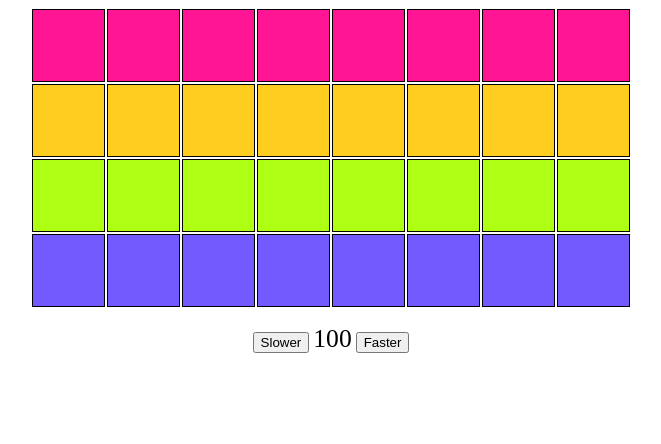
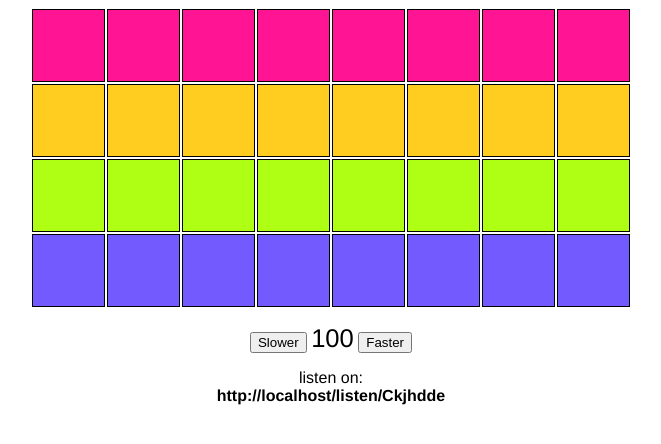
Before and after one commit to daliacoss/telematicdrums, a Flask app: a page that uses templates/index.html in a window 1280 px wide. Shown: the top 444 px of the page, without its empty margins (309-970 px from the left). Run offline with Flask 2, Linux system fonts and the light colour scheme; data comes from the database, SQL or seed files in the repository; some libraries are stand-ins or nearby versions.

Commit message:
added readme; split requirements file; page displays listener URL

```diff
--- a/index.py
+++ b/index.py
@@ -1,5 +1,5 @@
 from __future__ import print_function
-from flask import Flask, render_template, request, redirect, abort
+from flask import Flask, render_template, request, redirect, abort, url_for
 from flask_restful import Api, Resource, reqparse
 # from flask.ext.socketio import SocketIO
 from flask.ext.sqlalchemy import SQLAlchemy
@@ -175,6 +175,7 @@
 
 @app.route("/<string:session_key>")
 def player(session_key):
+
 	if type(session_key) not in (str, unicode) or len(session_key) != 7:
 		return abort(400, "Session key must be 7-character string")
 
--- /dev/null
+++ b/requirements-client.txt
@@ -0,0 +1,3 @@
+python-rtmidi==0.5b1
+requests==2.6.0
+socketIO-client==0.6.1
--- a/requirements.txt
+++ b/requirements.txt
@@ -17,12 +17,7 @@
 gunicorn==0.16.1
 itsdangerous==0.24
 psycopg2==2.6
-python-rtmidi==0.5b1
-pytz==2015.2
-requests==2.6.0
 six==1.9.0
-socketIO-client==0.6.1
-text-rearranger==1.0
 urllib3==1.10.2
 websocket-client==0.29.0
 wsgiref==0.1.2
--- a/static/main.css
+++ b/static/main.css
@@ -1,3 +1,7 @@
+body {
+	font-family: Helvetica;
+}
+
 #sequencer {
 	width: 600px;
 	margin-left: auto;
@@ -10,6 +14,10 @@
 
 #footer {
 	text-align: center;
+}
+
+#listen_url {
+	font-weight: bold;
 }
 
 .note {
--- a/templates/index.html
+++ b/templates/index.html
@@ -10,7 +10,9 @@
 		var session_key = "{{session_key}}";
 		var sequenceDom = [0,0,0,0];
 		var tempo = {{tempo}};
-		console.log(session_key);
+		var loc = document.location;
+		console.log(loc.protocol + "//" + loc.host + "/listen/" + session_key);
+		// console.log(loc);
 
 		function sequenceDomToSequence(sdom){
 
@@ -31,7 +33,7 @@
 				data: {sequence: sequenceDomToSequence(sequenceDom), tempo: tempo},
 				dataType: "json",
 				success: function (result) {
-				    console.log(result["msg"]);
+				    // console.log(result["msg"]);
 				},
 				error: function (xhr, ajaxOptions, thrownError) {
 				// alert(xhr.status);
@@ -42,11 +44,12 @@
 
 		$(document).ready(function(){
 
+			$("#listen_url").text(loc.protocol + "//" + loc.host + "/listen/" + session_key);
 			var notes = $(".note");
 			$.each([".kick", ".snare", ".closed_hat", ".open_hat"], function(i, channel){
 				sequenceDom[i] = $(channel).children();
 			});
-			console.log(sequenceDomToSequence(sequenceDom));
+			// console.log(sequenceDomToSequence(sequenceDom));
 
 			notes.mousedown(function(){
 				if ($(this).hasClass("selected")){
@@ -85,6 +88,7 @@
 		{% endfor %}
 		<div id="footer">
 			<p><input type="button" value="Slower" id="slower"/> <span id="tempo">{{tempo}}</span> <input type="button" value="Faster" id="faster"/></p>
+			<p>listen on:<br/><span id="listen_url"></span></p>
 		</div>
 	</div>
 </body>
```
Also changed, not shown: drummachine.py (+8 -2 lines), README.md (added).
